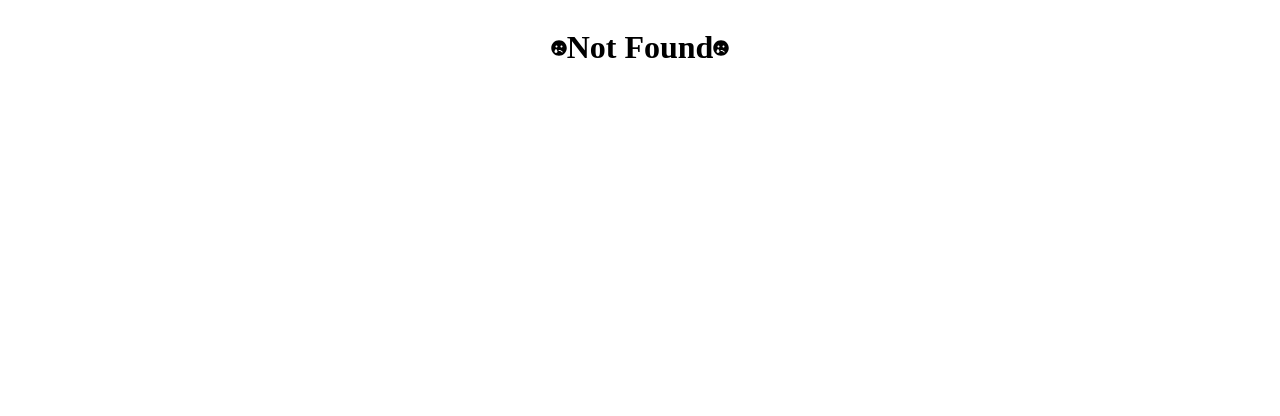
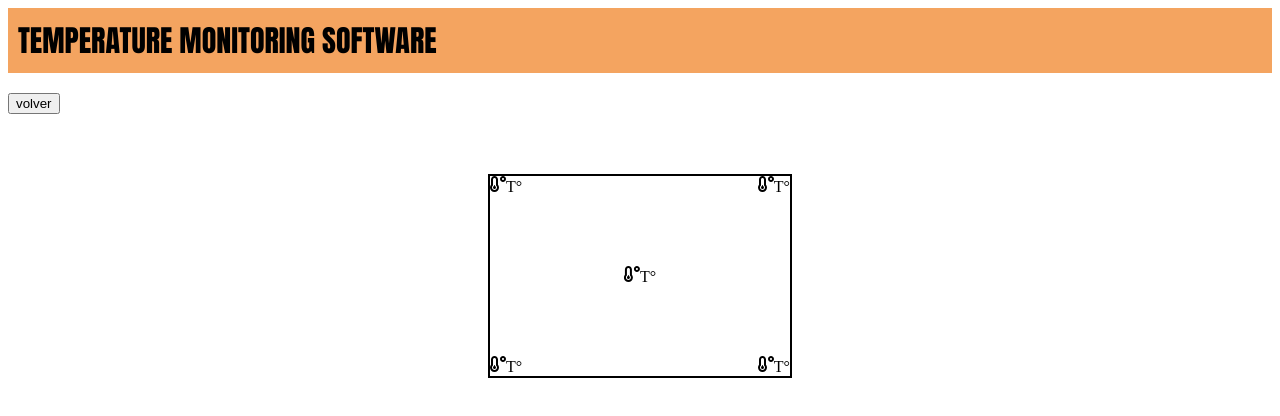
Before and after one commit to barbar4bm/frontend_bd, a React (Create React App) app in the folder index/: page /details in a window 1280 px wide. Shown: the top 416 px of the page. Built offline with nearby package versions, Linux system fonts and the light colour scheme.

Commit message:
feat<App>:Cointainer base

```diff
--- a/index/src/App.js
+++ b/index/src/App.js
@@ -4,12 +4,14 @@ import MainView from './views/MainView';
 import { BrowserRouter, Route, Routes } from "react-router-dom";
 import ContainerGraph from './views/ContainerGraph';
 import NotFound from './views/NotFound';
+import Container from './views/Container';
 
 function App() {
     return (
         <BrowserRouter>
             <Routes>
                 <Route exact path='/' Component={MainView}/>
+                <Route exact path='/details' Component={Container}/>
                 <Route exact path='/chart' Component={ContainerGraph}/>
                 <Route path='*' Component={NotFound}/>
             </Routes>
--- /dev/null
+++ b/index/src/components/ContainerRectangle.js
@@ -0,0 +1,63 @@
+import React from 'react'
+import { FaTemperatureLow } from 'react-icons/fa'
+
+const ContainerRectangle = () => {
+  return (
+    <div style={{
+        width: '300px',
+        height: '200px',
+        border: '2px solid black',
+        position: 'relative'
+      }}
+    >
+        <div style={{
+            position: 'absolute',
+            top: '0',
+            left: '0',
+            }}
+        >
+            <FaTemperatureLow/>
+            T°
+        </div>
+        <div style={{
+            position: 'absolute',
+            top: '0',
+            right: '0',
+            }}
+        >
+            <FaTemperatureLow/>
+            T°
+        </div>
+        <div style={{
+            position: 'absolute',
+            bottom: '0',
+            left: '0',
+            }}
+        >
+            <FaTemperatureLow/>
+            T°
+        </div>
+        <div style={{
+            position: 'absolute',
+            bottom: '0',
+            right: '0',
+            }}
+        >
+            <FaTemperatureLow/>
+            T°
+        </div>
+        <div style={{
+            position: 'absolute',
+            top: '50%',
+            left: '50%',
+            transform: 'translate(-50%, -50%)'
+            }}
+        >
+            <FaTemperatureLow/>
+            T°
+        </div>
+    </div>
+  )
+}
+
+export default ContainerRectangle
--- a/index/src/components/MainTable.js
+++ b/index/src/components/MainTable.js
@@ -1,7 +1,7 @@
 import React from 'react';
 import './MainTable.css'
 import { Link } from 'react-router-dom';
-import { FaChartLine } from 'react-icons/fa'
+import { FaChartLine, FaEye } from 'react-icons/fa'
 
 const MainTable = () => {
   return (
@@ -14,6 +14,7 @@ const MainTable = () => {
         <th scope="col"> Sensor 3</th>
         <th scope="col"> Sensor 4</th>
         <th scope="col"> Sensor 5</th>
+        <th scope="col"> Details</th>
         <th scope="col"> Chart</th>
         </tr>
       </thead>
@@ -25,6 +26,13 @@ const MainTable = () => {
         <td>x</td>
         <td>x</td>
         <td>x</td>
+        <td>
+          <Link to='/details'>
+            <button>
+            <FaEye/>
+            </button>
+          </Link>
+        </td>
         <td>
           <Link to='/chart'>
             <button>
@@ -41,6 +49,13 @@ const MainTable = () => {
         <td>y</td>
         <td>y</td>
         <td>
+          <Link to='/details'>
+            <button>
+            <FaEye/>
+            </button>
+          </Link>
+        </td>
+        <td>
           <Link to='/chart'>
             <button>
             <FaChartLine/>
@@ -55,6 +70,13 @@ const MainTable = () => {
         <td>x</td>
         <td>x</td>
         <td>x</td>
+        <td>
+          <Link to='/details'>
+            <button>
+            <FaEye/>
+            </button>
+          </Link>
+        </td>
         <td>
           <Link to='/chart'>
             <button>
@@ -71,6 +93,13 @@ const MainTable = () => {
         <td>y</td>
         <td>y</td>
         <td>
+          <Link to='/details'>
+            <button>
+            <FaEye/>
+            </button>
+          </Link>
+        </td>
+        <td>
           <Link to='/chart'>
             <button>
             <FaChartLine/>
@@ -85,6 +114,13 @@ const MainTable = () => {
         <td>x</td>
         <td>x</td>
         <td>x</td>
+        <td>
+          <Link to='/details'>
+            <button>
+            <FaEye/>
+            </button>
+          </Link>
+        </td>
         <td>
           <Link to='/chart'>
             <button>
@@ -101,6 +137,13 @@ const MainTable = () => {
         <td>y</td>
         <td>y</td>
         <td>
+          <Link to='/details'>
+            <button>
+            <FaEye/>
+            </button>
+          </Link>
+        </td>
+        <td>
           <Link to='/chart'>
             <button>
             <FaChartLine/>
--- a/index/src/views/Container.js
+++ b/index/src/views/Container.js
@@ -1,8 +1,21 @@
 import React from 'react'
+import ContainerRectangle from '../components/ContainerRectangle'
+import Header from '../template/Header'
+import { Link } from 'react-router-dom'
 
 const Container = () => {
   return (
-    <div>Container</div>
+    <div>
+        <Header/>
+        <div style={{marginBlock:'20px'}}>
+          <Link to='/'>
+            <button>volver</button>
+          </Link>
+        </div>
+        <div style={{ display: 'flex', flexDirection: 'column', alignItems: 'center', marginTop:'60px' }}>
+              <ContainerRectangle/>
+        </div>
+    </div>
   )
 }
 
```
